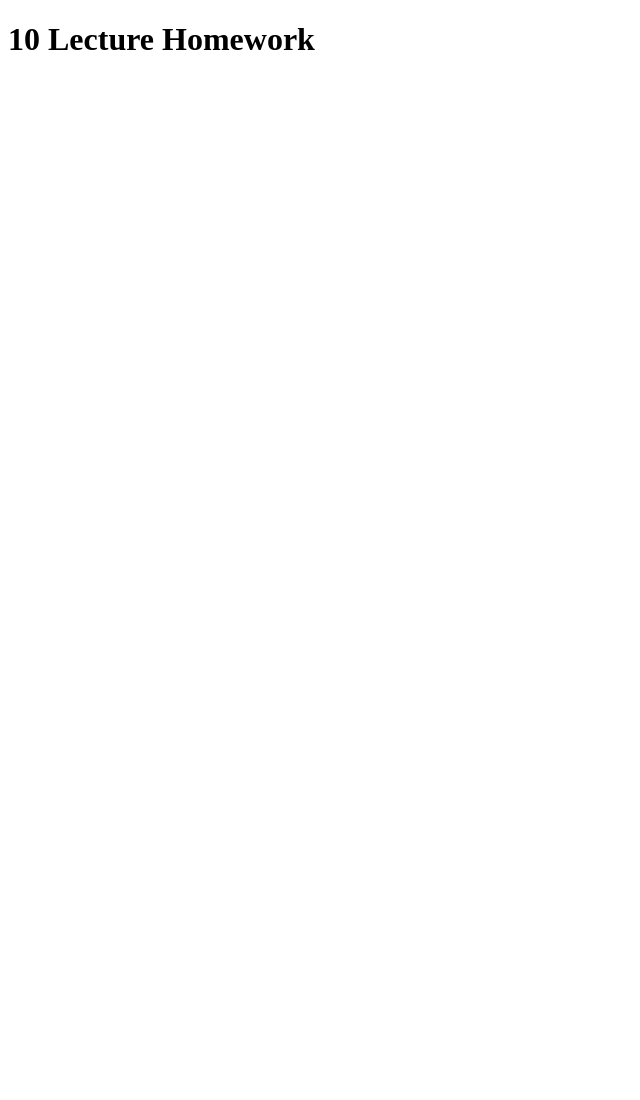
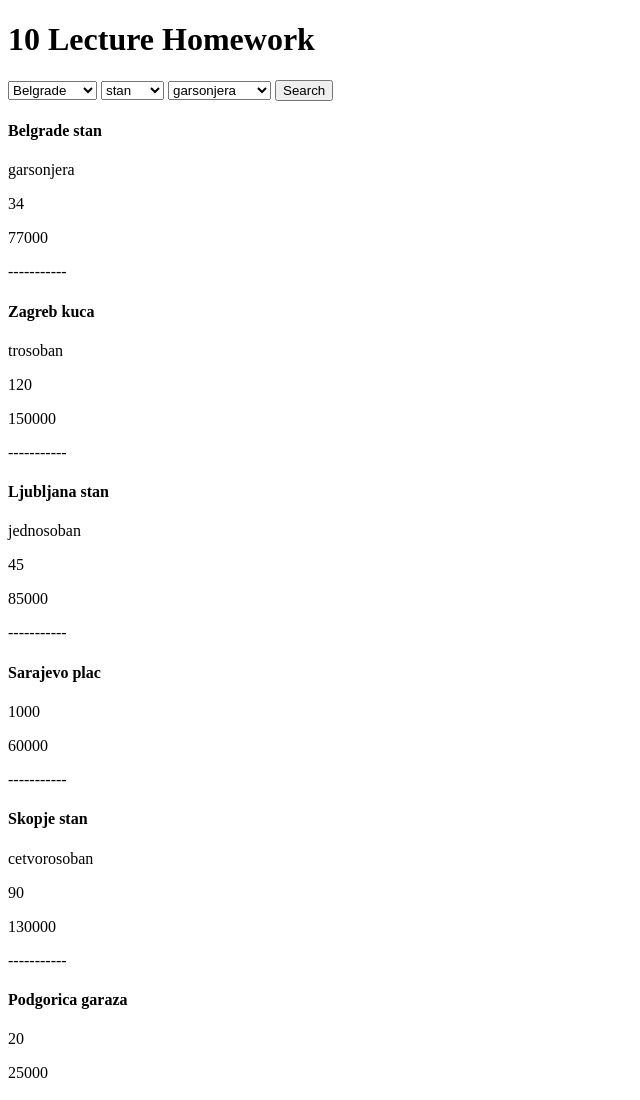
Before and after one commit to milan2501/js-homework, a plain HTML site: page 10-DOM2/dom2.html in a window 1280 px wide. Shown: the top 1100 px of the page, without its empty margins (0-640 px from the left). Before the commit the page ends 800 px from the top, so only its background shows below. Drawn offline with Linux system fonts and the light colour scheme.

Commit message:
Ispisao odredjene vjezbe

```diff
--- a/10-DOM2/dom2.html
+++ b/10-DOM2/dom2.html
@@ -9,6 +9,18 @@
 <body>
     <h1>10 Lecture Homework</h1>
 
+
+    <div class="estate">
+        <select id="cities"></select>
+        <select id="options"></select>
+        <select id="types"></select>
+        <button id="search">Search</button>
+    </div>
+
+    <div class="realEstate">
+        <div class="obj"></div>
+    </div>
+
     <script src="dom2.js"></script>
 </body>
 </html>
--- a/10-DOM2/dom2.js
+++ b/10-DOM2/dom2.js
@@ -0,0 +1,164 @@
+let container = document.querySelector(".estate");
+let citiesSelector = document.querySelector("#cities");
+let optionsSelector = document.querySelector("#options");
+let typesSelector = document.querySelector("#types");
+let search = document.querySelector("#search");
+
+let citiesArray = [
+    "Belgrade",
+    "Zagreb",
+    "Ljubljana",
+    "Sarajevo",
+    "Skopje",
+    "Podgorica",
+    "Novi Sad",
+    "Split",
+    "Banja Luka",
+    "Maribor"
+  ];
+let optionsArray = [
+    "stan",
+    "plac",
+    "garaza",
+    "kuca"
+];
+let apartmentsTypes = [
+    "garsonjera",
+    "jednosoban",
+    "dvosoban",
+    "trosoban",
+    "cetvorosoban"
+];
+
+let arrOfObjects = [
+    {
+        city: "Belgrade",
+        option: "stan",
+        type: "garsonjera",
+        size: 34,
+        price: 77000
+    },
+    {
+        city: "Zagreb",
+        option: "kuca",
+        type: "trosoban",
+        size: 120,
+        price: 150000
+    },
+    {
+        city: "Ljubljana",
+        option: "stan",
+        type: "jednosoban",
+        size: 45,
+        price: 85000
+    },
+    {
+        city: "Sarajevo",
+        option: "plac",
+        type: null,
+        size: 1000,
+        price: 60000
+    },
+    {
+        city: "Skopje",
+        option: "stan",
+        type: "cetvorosoban",
+        size: 90,
+        price: 130000
+    },
+    {
+        city: "Podgorica",
+        option: "garaza",
+        type: null,
+        size: 20,
+        price: 25000
+    },
+    {
+        city: "Novi Sad",
+        option: "stan",
+        type: "dvosoban",
+        size: 55,
+        price: 95000
+    },
+    {
+        city: "Split",
+        option: "kuca",
+        type: "cetvorosoban",
+        size: 150,
+        price: 180000
+    },
+    {
+        city: "Banja Luka",
+        option: "stan",
+        type: "trosoban",
+        size: 75,
+        price: 110000
+    },
+    {
+        city: "Maribor",
+        option: "plac",
+        type: null,
+        size: 850,
+        price: 70000
+    }
+];
+
+
+for (let city of citiesArray) {
+    let optCity = document.createElement("option");
+    optCity.textContent = city;
+    optCity.value = city.toLowerCase();
+    citiesSelector.appendChild(optCity);
+}
+
+for (let pick of optionsArray) {
+    let optOptions = document.createElement("option");
+    optOptions.textContent = pick;
+    optOptions.value = pick.toLowerCase();
+    optionsSelector.appendChild(optOptions);
+}
+
+for (let type of apartmentsTypes) {
+    let optTypes = document.createElement("option");
+    optTypes.textContent = type;
+    optTypes.value = type.toLowerCase();
+    typesSelector.appendChild(optTypes);
+}
+
+let currentCity = null;
+let currentOptions = null;
+let currentTypes = null;
+
+citiesSelector.addEventListener("change", function(e) {
+    currentCity = e.currentTarget.value;
+})
+
+optionsSelector.addEventListener("change", function(e) {
+    currentOptions = e.currentTarget.value;
+})
+
+typesSelector.addEventListener("change", function(e) {
+    currentTypes = e.currentTarget.value;
+})
+
+
+let realEstate = document.querySelector(".realEstate");
+
+for (let el of arrOfObjects) {
+    let obj = document.createElement("div");
+    let title = document.createElement("h4");
+    title.classList.add("city")
+    title.textContent = el.city + " " + el.option;
+    let types = document.createElement("p");
+    types.textContent = el.type;
+    let sizes = document.createElement("p");
+    sizes.textContent = el.size;
+    let prices = document.createElement("p");
+    prices.textContent = el.price;
+    let separateLine = document.createElement("p");
+    separateLine.textContent = "-----------"
+    obj.append(title, types, sizes, prices, separateLine);
+    realEstate.append(obj);
+}
+
+console.log(realEstate.querySelector(".obj"));
```
